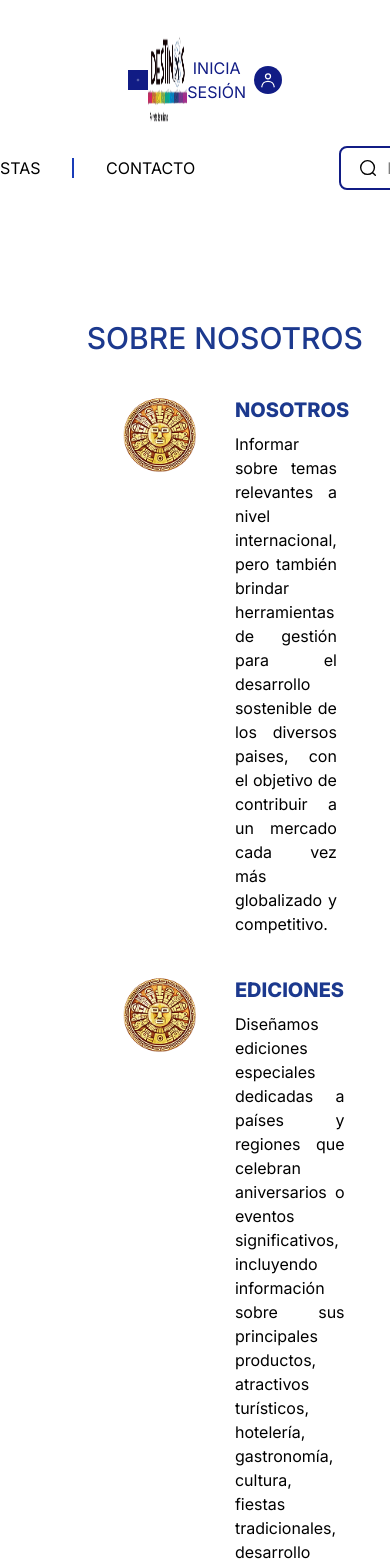
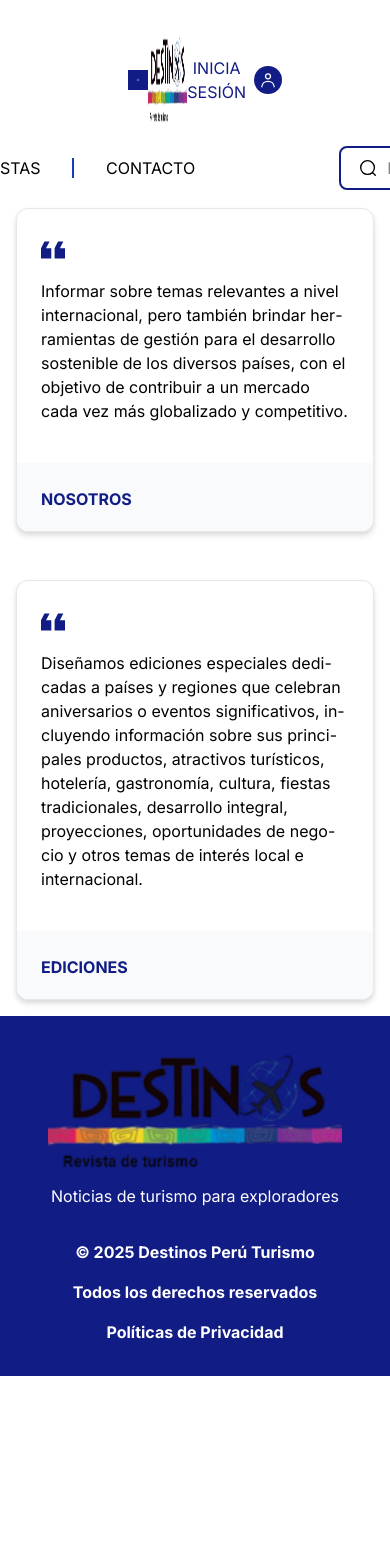
Before and after one commit to Katteyes/revistas_destinos_user, a React (Vite) app: page /acerca-de in a window 390 px wide. Shown: the top 1568 px of the page. After the commit the page ends 1376 px from the top, so only its background shows below. Built offline with nearby package versions, Linux system fonts and the light colour scheme.

Commit message:
feat: add responsive about page

```diff
--- a/src/pages/About.tsx
+++ b/src/pages/About.tsx
@@ -1,43 +1,80 @@
 import Footer from '../components/LandingPage/Footer';
 import Header from '../components/LandingPage/Header';
+
 export default function About() {
   return (
     <>
       <Header />
-      <div className="flex flex-col ">
-        <section className="px-8 py-32 max-w-5xl mx-auto font-sans flex-grow">
-          <h2 className="text-3xl font-medium text-center text-blue-900 mb-10">SOBRE NOSOTROS</h2>
-
-          <div className="flex items-start gap-6 mb-10">
-            <div className="flex gap-48">
-              <img src="/solPeruano.png" alt="Icono inca" className="w-22 h-20 ml-21" />
-              <div className="transform -translate-x-40">
-                <h3 className="text-xl font-extrabold w-22 text-blue-900">NOSOTROS</h3>
-                <p className="text-justify mt-2">
-                  Informar sobre temas relevantes a nivel internacional, pero también brindar
-                  herramientas de gestión para el desarrollo sostenible de los diversos paises, con
-                  el objetivo de contribuir a un mercado cada vez más globalizado y competitivo.
-                </p>
-              </div>
+      <div className="flex flex-col lg:flex-row justify-center items-center gap-12 min-h-[680px] p-4">
+        {/* Card 1 */}
+        <div
+          style={{
+            boxShadow: '0px 2px 4px rgba(0, 0, 0, 0.06), 0px 4px 6px rgba(0, 0, 0, 0.1)',
+          }}
+          className="flex flex-col max-w-md w-full align-center justify-between border border-solid border-gray-200 dark:border-dark bg-white dark:bg-dark-80 rounded-xl"
+        >
+          <div className="flex flex-col px-6 pt-8 mb-10 space-y-5 hover:scale-105 transition duration-300">
+            <svg
+              width="24"
+              height="18"
+              viewBox="0 0 24 18"
+              fill="none"
+              xmlns="http://www.w3.org/2000/svg"
+              className="text-gray-A400 text-[#111C85] fill-current"
+            >
+              <path
+                d="M24 7.3h-5.1L22.3.4H17l-3.4 6.9v10.3H24V7.3zM10.3 17.6V7.3H5L8.6.4H3.4L0 7.3v10.3h10.3z"
+                fill="current"
+              ></path>
+            </svg>
+            <p className="body-medium m-0 dark:text-dark-contrastText" style={{ hyphens: 'auto' }}>
+              Informar sobre temas relevantes a nivel internacional, pero también brindar
+              herramientas de gestión para el desarrollo sostenible de los diversos países, con el
+              objetivo de contribuir a un mercado cada vez más globalizado y competitivo.
+            </p>
+          </div>
+          <div className="flex space-x-2 bg-gray-50 dark:bg-dark-70 dark:text-dark-contrastText px-6 pt-6 pb-5 rounded-b-xl">
+            <div className="flex flex-col justify-center">
+              <p className="heading-six m-0 font-bold  text-[#111C85] ">NOSOTROS</p>
             </div>
           </div>
+        </div>
 
-          <div className="flex flex-col md:flex-row gap-6 items-start">
-            <div className="flex gap-48">
-              <img src="/solPeruano.png" alt="Icono inca" className="w-22 h-20 ml-21" />
-              <div className="transform -translate-x-40">
-                <h3 className="text-xl font-extrabold w-22 text-blue-900">EDICIONES</h3>
-                <p className="text-justify mt-2">
-                  Diseñamos ediciones especiales dedicadas a países y regiones que celebran
-                  aniversarios o eventos significativos, incluyendo información sobre sus
-                  principales productos, atractivos turísticos, hotelería, gastronomía, cultura,
-                  fiestas tradicionales, desarrollo integral, proyecciones, oportunidades de negocio
-                  y otros temas de interés local e internacional.
-                </p>
-              </div>
+        {/* Card 2 */}
+        <div
+          style={{
+            boxShadow: '0px 2px 4px rgba(0, 0, 0, 0.06), 0px 4px 6px rgba(0, 0, 0, 0.1)',
+          }}
+          className="flex flex-col max-w-md w-full align-center justify-between border border-solid border-gray-200 dark:border-dark bg-white dark:bg-dark-80 rounded-xl"
+        >
+          <div className="flex flex-col px-6 pt-8 mb-10 space-y-5 hover:scale-105 transition duration-300">
+            <svg
+              width="24"
+              height="18"
+              viewBox="0 0 24 18"
+              fill="none"
+              xmlns="http://www.w3.org/2000/svg"
+              className="text-gray-A400 text-[#111C85] fill-current"
+            >
+              <path
+                d="M24 7.3h-5.1L22.3.4H17l-3.4 6.9v10.3H24V7.3zM10.3 17.6V7.3H5L8.6.4H3.4L0 7.3v10.3h10.3z"
+                fill="current"
+              ></path>
+            </svg>
+            <p className="body-medium m-0 dark:text-dark-contrastText" style={{ hyphens: 'auto' }}>
+              Diseñamos ediciones especiales dedicadas a países y regiones que celebran aniversarios
+              o eventos significativos, incluyendo información sobre sus principales productos,
+              atractivos turísticos, hotelería, gastronomía, cultura, fiestas tradicionales,
+              desarrollo integral, proyecciones, oportunidades de negocio y otros temas de interés
+              local e internacional.
+            </p>
+          </div>
+          <div className="flex space-x-2 bg-gray-50 dark:bg-dark-70 dark:text-dark-contrastText px-6 pt-6 pb-5 rounded-b-xl">
+            <div className="flex flex-col justify-center">
+              <p className="heading-six m-0 font-bold  text-[#111C85] ">EDICIONES</p>
             </div>
           </div>
-        </section>
+        </div>
       </div>
       <Footer />
     </>
```
